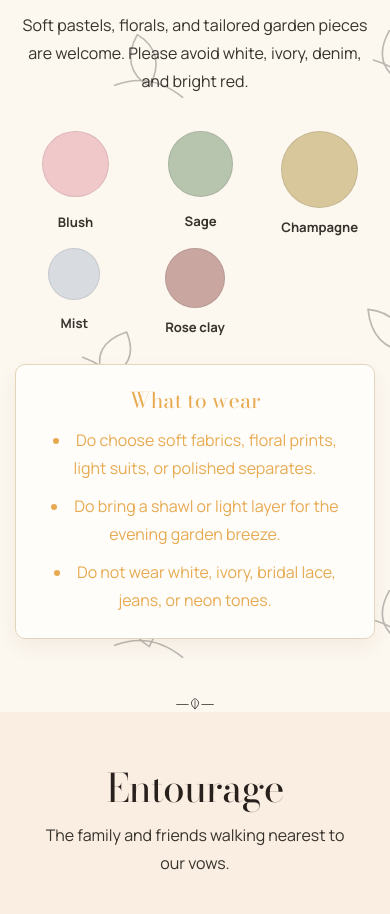
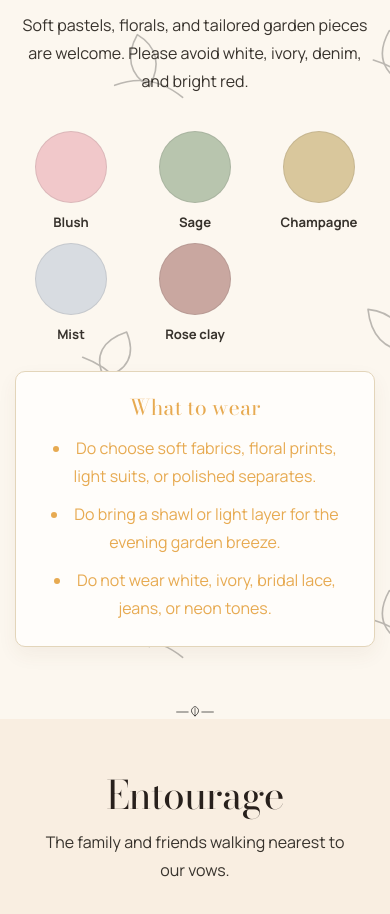
Before and after one commit to Aazirr/sample-rsvp-wedding-2, a React (Vite) app: page / in a window 390 px wide. Shown: the part 3680-4594 px from the top of the page. Built offline with nearby package versions, Linux system fonts and the light colour scheme.

Commit message:
fix: align mobile dress code swatches

```diff
--- a/src/styles.css
+++ b/src/styles.css
@@ -1205,9 +1205,19 @@ small {
   }
 
   .swatch-panel {
-    grid-template-columns: repeat(3, minmax(0, 1fr));
+    grid-template-columns: repeat(3, minmax(88px, 1fr));
     width: 100%;
+    max-width: 360px;
+    margin: 0 auto;
     justify-items: center;
+  }
+
+  .swatch-panel span {
+    width: 88px;
+  }
+
+  .swatch-panel i {
+    width: 72px;
   }
 
   .attendance-toggle,
```
Also changed, not shown: 1 other file (tests, documents, lock files or other folders).
